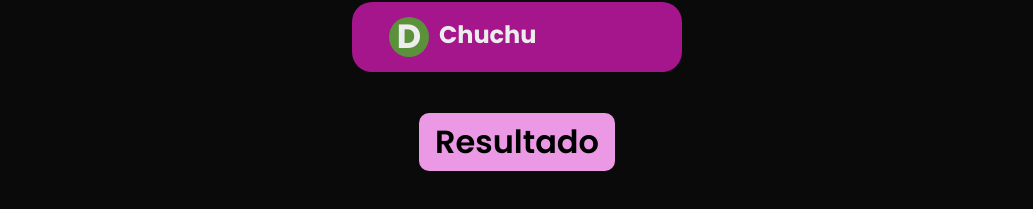
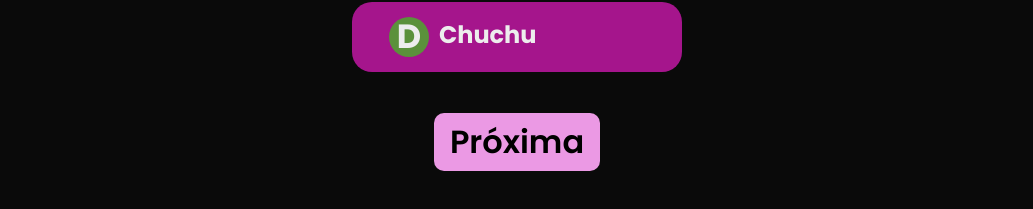
Before and after one commit to douglimaonline/quiz, a Next.js app: page / in a window 1280 px wide. Shown: the part 487-696 px from the top of the page, without its empty margins (123-1156 px from the left). Built offline with nearby package versions, Linux system fonts and the light colour scheme.

Commit message:
Setting "time to answer" on Questionnaire Component

```diff
--- a/components/questionnaire.tsx
+++ b/components/questionnaire.tsx
@@ -6,6 +6,7 @@ import styles from '@/styles/questionnaire.module.css'
 interface QuestionnaireProps {
   question: QuestionModel
   lastQuestion: boolean
+  timeToAnswer?: number
   answeredQuestion: (question: QuestionModel) => void
   nextStep: () => void
 }
@@ -24,6 +25,7 @@ export default function Questionnaire(props: QuestionnaireProps) {
           value={props.question}
           onSelectAnswer={answered}
           onCompleteTimer={props.nextStep}
+          timeToAnswer={props.timeToAnswer}
         />
       )}
       <Button
--- a/pages/index.tsx
+++ b/pages/index.tsx
@@ -19,11 +19,13 @@ export default function Home() {
   const [question, setQuestion] = useState(questionMock)
   const [timeToAnswer, setTimeToAnswer] = useState(10)
 
-  function selectedAnswer(index: QuestionModel) {
+  function selectedAnswer(question: QuestionModel) {
     setTimeToAnswer(0)
+    setQuestion(question.answerWith(question.id))
   }
 
   function handleCompleteTimer() {
+    setTimeToAnswer(0)
     setQuestion(question.answerWith(-1))
   }
 
@@ -31,9 +33,10 @@ export default function Home() {
     <div className={style.home}>
       <Questionnaire
         question={question}
-        lastQuestion={true}
+        lastQuestion={false}
         answeredQuestion={selectedAnswer}
         nextStep={handleCompleteTimer}
+        timeToAnswer={timeToAnswer}
       />
     </div>
   )
```
